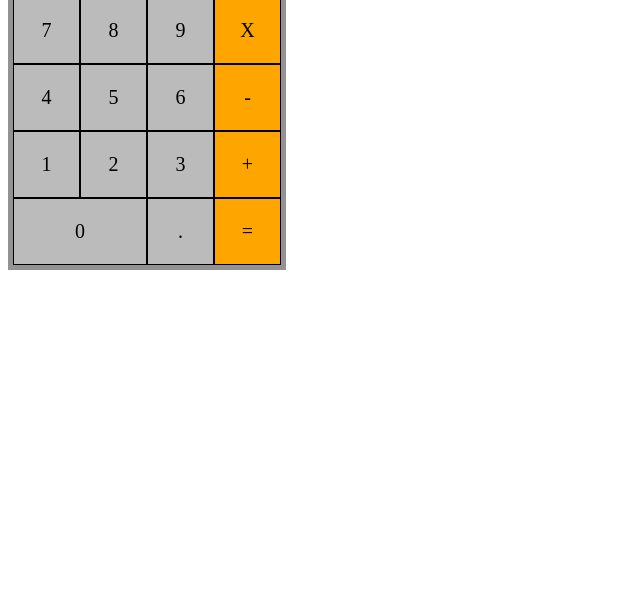
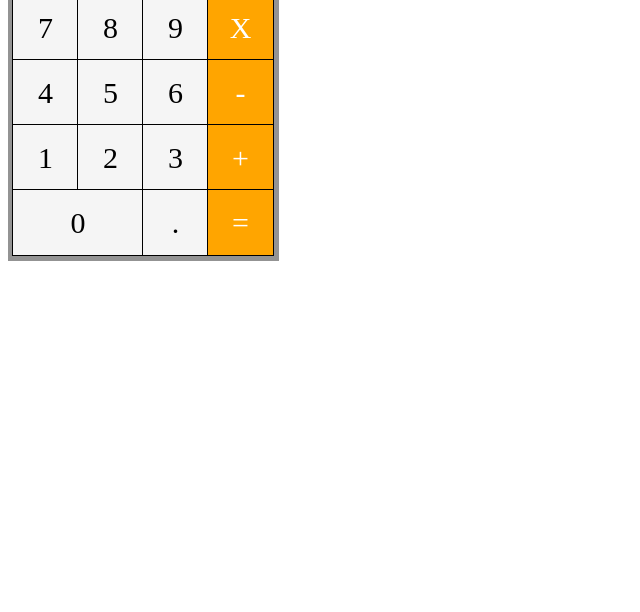
Before and after one commit to EricHodgins/javascriptCalculator, a plain HTML site: page index.html in a window 1280 px wide. Shown: the part 188-800 px from the top of the page, without its empty margins (0-640 px from the left). Drawn offline with Linux system fonts and the light colour scheme.

Commit message:
Added styling to numpad and calc size in style.css

```diff
--- a/style.css
+++ b/style.css
@@ -10,8 +10,8 @@
 
 #calc-wrapper {
 	border: 5px solid rgb(147, 147, 147);
-	width: 268px;
-	height: 440px;
+	width: 261px;
+	height: 431px;
 	cursor: pointer;
 }
 
@@ -33,30 +33,31 @@
 
 /* for the numpad */
 .num {
-	margin: 0;
+	margin: -1px;
 	border: 1px solid black;
 	float: left;
 	width: 65px;
 	height: 65px;
 	text-align: center;
 	line-height: 65px;
-	font-size: 20px;
+	font-size: 30px;
 	color: #000;
-	background-color: #BBB;
+	background-color: #F5F5F5;
 }
 
-.num:hover {
+.num:active {
 	background-color: #D8D1D1;
 }
 
 .zero {
-	width: 132px;
+	width: 130px;
 }
 
 .op {
 	background-color: orange;
+	color: #FFF;
 }
 
-.op:hover {
+.op:active {
 	background-color: #FFCE33;
 }
```
